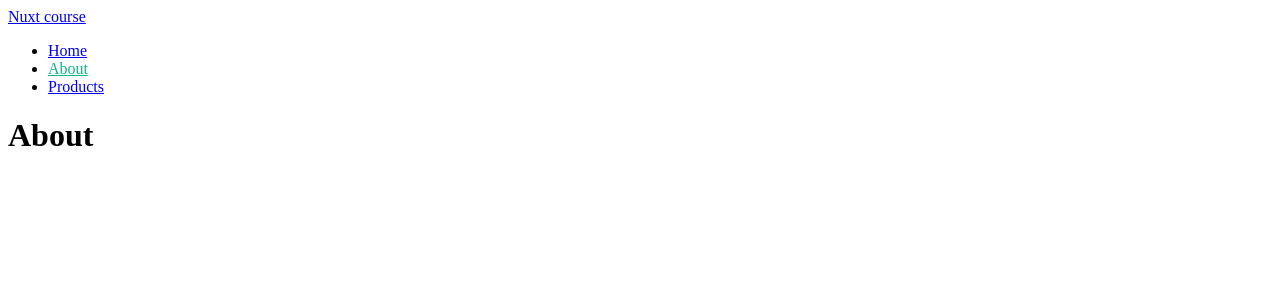
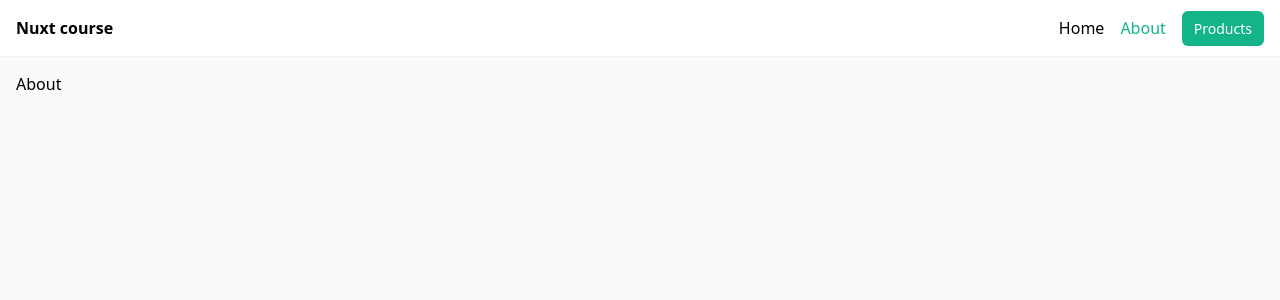
Before and after one commit to Ibochkarev/nuxt3-crash-course, a Nuxt app: page /about in a window 1280 px wide. Shown: the top 300 px of the page. Built offline with nearby package versions, Linux system fonts and the light colour scheme.

Commit message:
Добавлен Tailwind CSS

```diff
--- /dev/null
+++ b/assets/css/tailwind.css
@@ -0,0 +1,13 @@
+@tailwind base;
+@tailwind components;
+@tailwind utilities;
+
+body {
+  @apply bg-gray-50;
+}
+
+@layer components {
+  .btn {
+    @apply bg-[#12b488] text-white px-3 py-2 rounded-md text-sm;
+  }
+}
--- a/layouts/default.vue
+++ b/layouts/default.vue
@@ -1,18 +1,18 @@
 <template>
   <div>
-    <header>
-      <nav>
-        <NuxtLink to="/">Nuxt course</NuxtLink>
+    <header class="shadow-sm bg-white">
+      <nav class="container mx-auto p-4 flex justify-between">
+        <NuxtLink to="/" class="font-bold">Nuxt course</NuxtLink>
 
-        <ul>
+        <ul class="flex gap-4">
           <li><NuxtLink to="/">Home</NuxtLink></li>
           <li><NuxtLink to="/about">About</NuxtLink></li>
-          <li><NuxtLink to="/products">Products</NuxtLink></li>
+          <li><NuxtLink to="/products" class="btn">Products</NuxtLink></li>
         </ul>
       </nav>
     </header>
 
-    <div>
+    <div class="container mx-auto p-4">
       <slot />
     </div>
   </div>
--- a/layouts/products.vue
+++ b/layouts/products.vue
@@ -1,17 +1,17 @@
 <template>
   <div>
-    <header>
-      <nav>
-        <NuxtLink to="/">Nuxt course</NuxtLink>
+    <header class="shadow-sm bg-white">
+      <nav class="container mx-auto p-4 flex justify-between">
+        <NuxtLink to="/" class="font-bold">Nuxt course</NuxtLink>
       </nav>
     </header>
 
-    <div>
+    <div class="container mx-auto p-4">
       <slot />
     </div>
 
-    <footer>
-      <ul>
+    <footer class="container mx-auto p-4 flex justify-between border-t-2">
+      <ul class="flex gap-4">
         <li><NuxtLink to="/">Home</NuxtLink></li>
         <li><NuxtLink to="/about">About</NuxtLink></li>
         <li><NuxtLink to="/products">Products</NuxtLink></li>
--- a/nuxt.config.ts
+++ b/nuxt.config.ts
@@ -1,4 +1,6 @@
 // https://nuxt.com/docs/api/configuration/nuxt-config
 export default defineNuxtConfig({
-
+  modules: [
+    '@nuxtjs/tailwindcss'
+  ]
 })
--- a/package.json
+++ b/package.json
@@ -8,6 +8,7 @@
     "postinstall": "nuxt prepare"
   },
   "devDependencies": {
+    "@nuxtjs/tailwindcss": "^6.1.3",
     "nuxt": "3.0.0"
   }
 }
```
Also changed, not shown: 1 other file (tests, documents, lock files or other folders).
